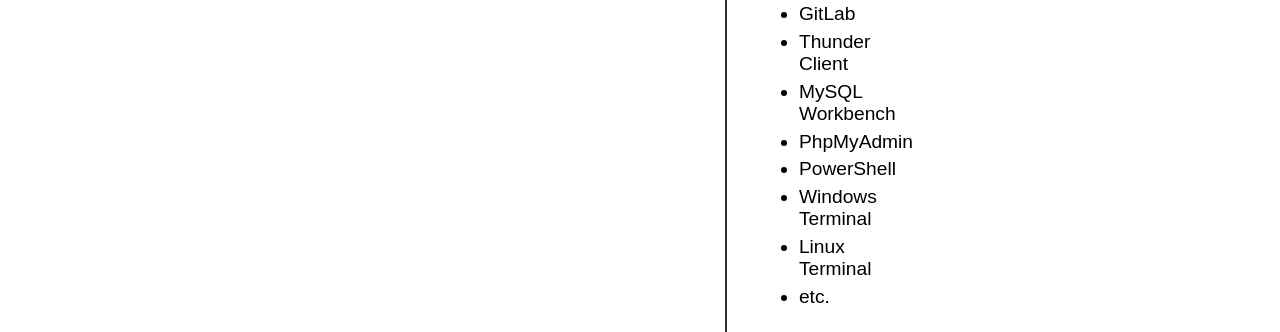
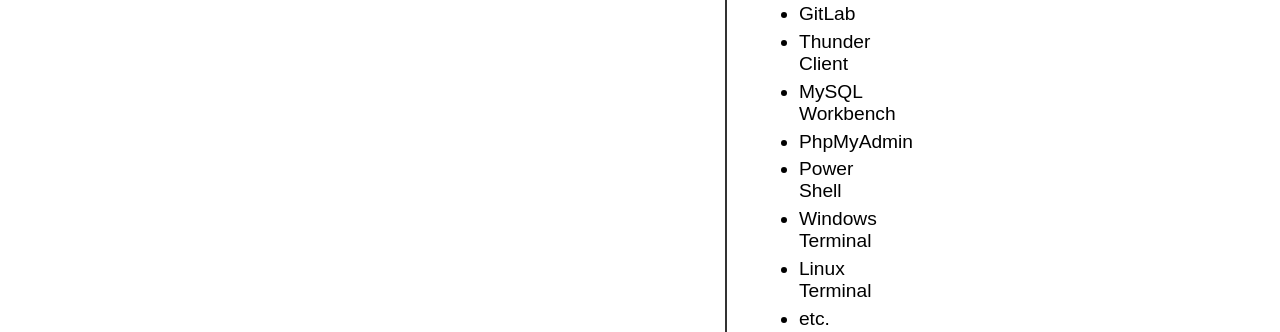
Before and after one commit to R1N-NY44/WebNative-Dicoding-Final-Assignment, a plain HTML site: page index.html in a window 1280 px wide. Shown: the part 1122-1454 px from the top of the page. Drawn offline with Linux system fonts and the light colour scheme.

Commit message:
mini fix

```diff
--- a/index.html
+++ b/index.html
@@ -72,7 +72,7 @@
                     <li>Thunder Client</li>
                     <li>MySQL Workbench</li>
                     <li>PhpMyAdmin</li>
-                    <li>PowerShell</li>
+                    <li>Power Shell</li>
                     <li>Windows Terminal</li>
                     <li>Linux Terminal</li>
                     <li>etc.</li>
```
Also changed, not shown: 1 other file.
